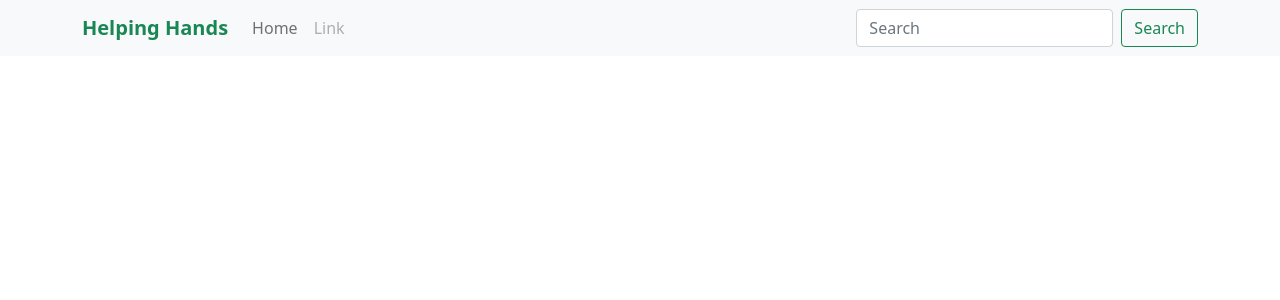
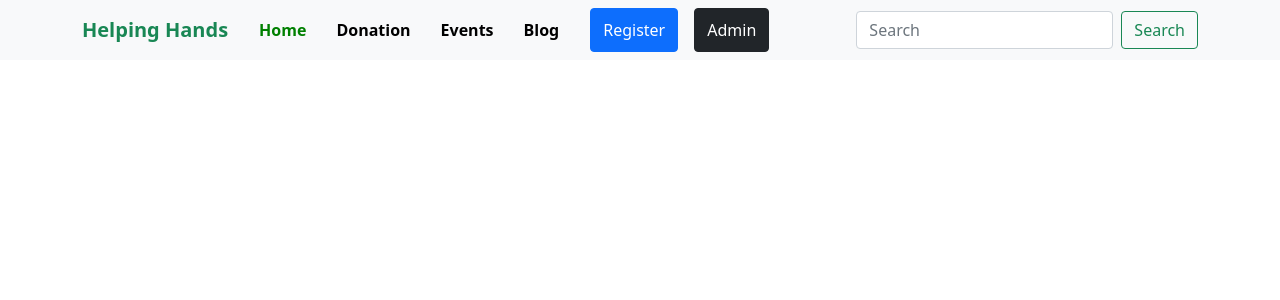
Before and after one commit to FahamidulDipro/helping-hands, a React (Create React App) app: page / in a window 1280 px wide. Shown: the top 300 px of the page. Built offline with nearby package versions, Linux system fonts and the light colour scheme.

Commit message:
navbar designed

```diff
--- a/src/App.js
+++ b/src/App.js
@@ -1,4 +1,3 @@
-import logo from "./logo.svg";
 import "./App.css";
 import "bootstrap/dist/css/bootstrap.min.css";
 import Navigation from "./components/Navigation/Navigation";
--- /dev/null
+++ b/src/components/Navigation/Navigation.css
@@ -0,0 +1,18 @@
+.link {
+  color: black;
+  text-decoration: none;
+  font-weight: bold;
+  margin-left: 15px;
+  margin-right: 15px;
+  margin-top: 10px;
+  margin-bottom: 10px;
+}
+.active-link {
+  color: green;
+  text-decoration: none;
+  font-weight: bold;
+  margin-left: 15px;
+  margin-right: 15px;
+  margin-top: 10px;
+  margin-bottom: 10px;
+}
--- a/src/components/Navigation/Navigation.js
+++ b/src/components/Navigation/Navigation.js
@@ -1,11 +1,12 @@
 import React from 'react';
 import { Button, Container, Form, FormControl, Nav, Navbar, NavDropdown } from 'react-bootstrap';
-
+import { NavLink } from 'react-router-dom';
+import './Navigation.css';
 const Navigation = () => {
     return (
         <Navbar bg="light" expand="lg">
         <Container >
-          <Navbar.Brand href="#" className='fw-bold text-success'>Helping Hands</Navbar.Brand>
+          <Navbar.Brand to="#" className='fw-bold text-success'>Helping Hands</Navbar.Brand>
           <Navbar.Toggle aria-controls="navbarScroll" />
           <Navbar.Collapse id="navbarScroll" >
             <Nav
@@ -13,11 +14,19 @@ const Navigation = () => {
               style={{ maxHeight: '100px' }}
               navbarScroll
             >
-              <Nav.Link href="#action1">Home</Nav.Link>
+              <NavLink to="/" className={({isActive})=>isActive?'active-link':'link'}>Home</NavLink>
 
-              <Nav.Link href="#" disabled>
-                Link
-              </Nav.Link>
+              <NavLink to="/donation" className={({isActive})=>isActive?'active-link':'link'}>
+                Donation
+              </NavLink>
+              <NavLink to="/events" className={({isActive})=>isActive?'active-link':'link'}>
+                Events
+              </NavLink>
+              <NavLink to="/blog" className={({isActive})=>isActive?'active-link':'link'}>
+                Blog
+              </NavLink>
+              <Button className='mx-3'>Register</Button>
+              <Button variant='dark'>Admin</Button>
             </Nav>
             <Form className="d-flex">
               <FormControl
```
